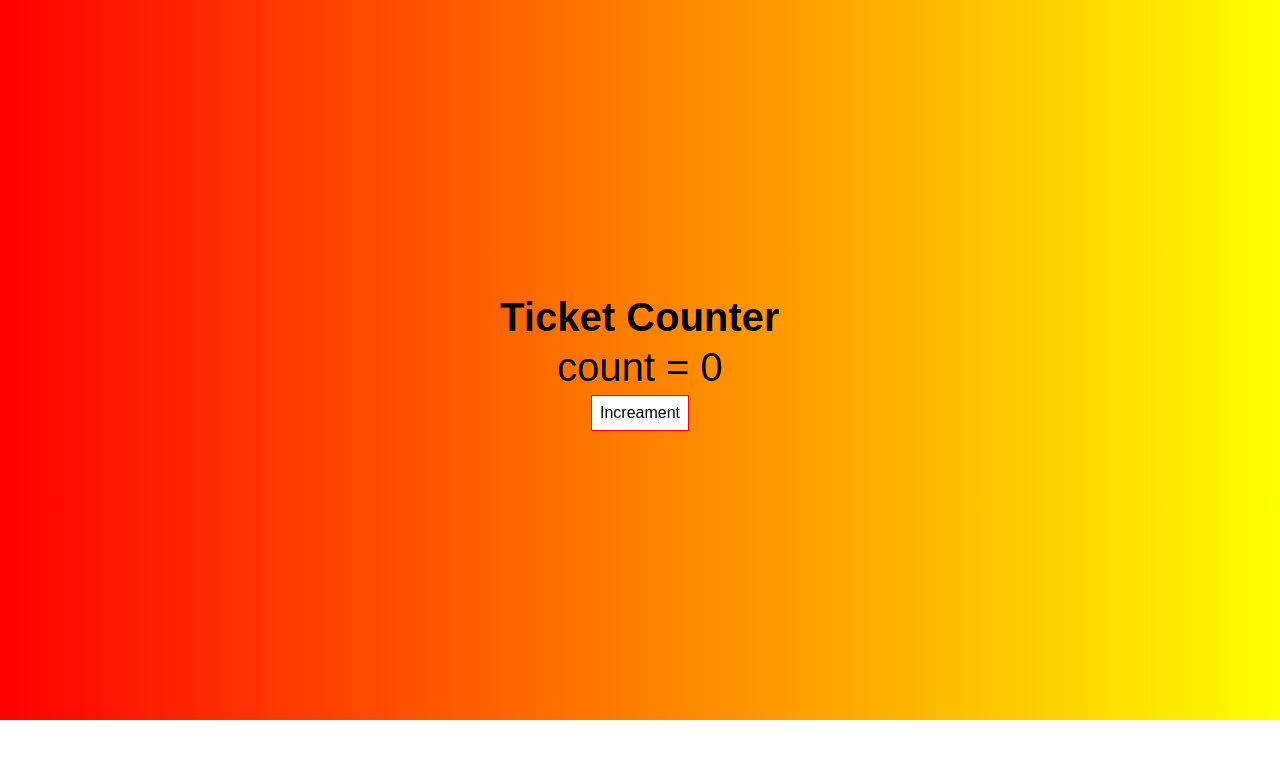
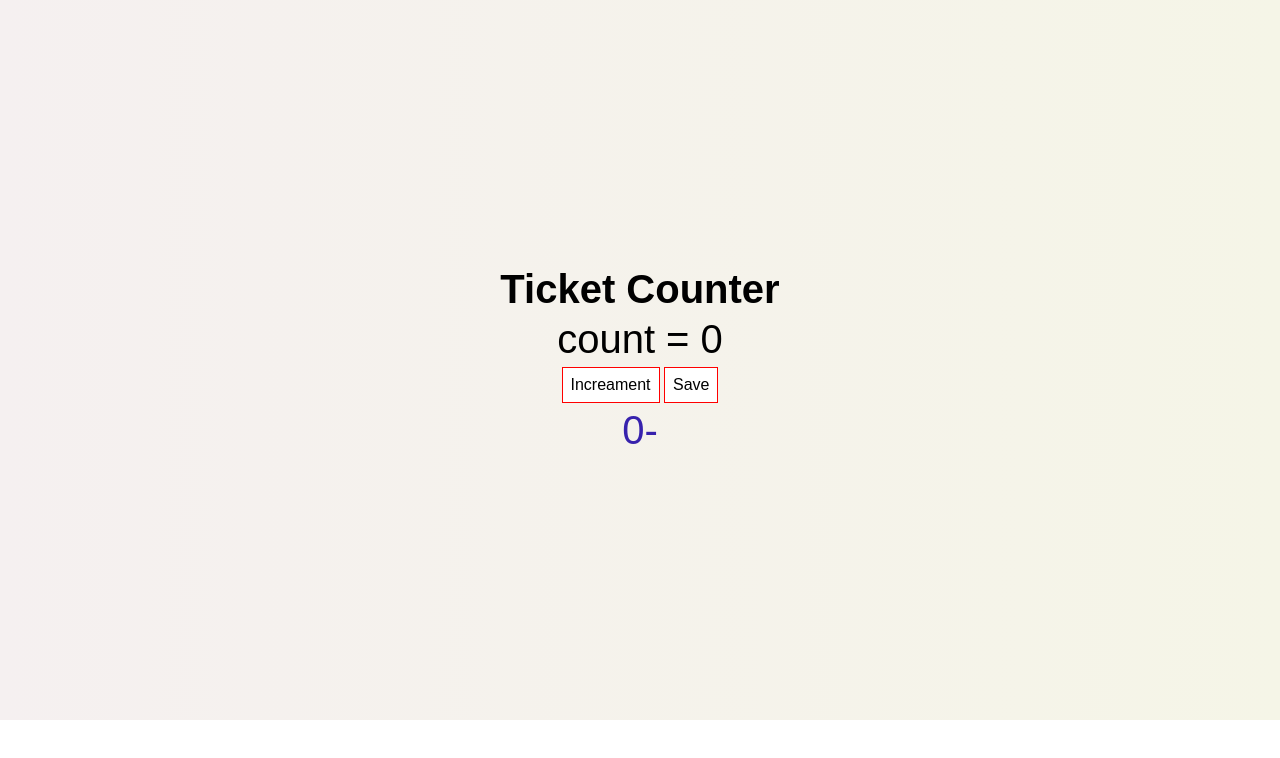
Before and after one commit to Diptanshu2002/js-increment, a plain HTML site: page demo/index.html in a window 1280 px wide. Drawn offline with Linux system fonts and the light colour scheme.

Commit message:
Added Save-btn and Storing previous entries

```diff
--- a/demo/indes.css
+++ b/demo/indes.css
@@ -9,7 +9,11 @@ body {
   font-family: sans-serif;
 }
 .main {
-  background-image: linear-gradient(to right, red, yellow);
+  background-image: linear-gradient(
+    to right,
+    rgb(245, 240, 240),
+    rgb(245, 245, 231)
+  );
   height: 90vh;
   display: flex;
   flex-direction: column;
@@ -28,3 +32,13 @@ button {
   padding: 0.5em;
   border: 1px solid red;
 }
+.main div:nth-child(3) {
+  color: rgb(55, 34, 173);
+  display: flex;
+  align-items: center;
+  justify-content: center;
+}
+.savePreviousData {
+  font-size: 1.5rem;
+  width: 100px;
+}
--- a/demo/index.html
+++ b/demo/index.html
@@ -1,5 +1,6 @@
 <!DOCTYPE html>
 <html lang="en">
+
 <head>
   <meta charset="UTF-8" />
   <meta http-equiv="X-UA-Compatible" content="IE=edge" />
@@ -7,16 +8,22 @@
   <link rel="stylesheet" href="indes.css" />
   <title>Counter</title>
 </head>
+
 <body>
   <div class="main">
-      <div>
+    <div class="main-child">
       <h2>Ticket Counter</h2>
       <p>count = <span id="count">0</span></p>
     </div>
-      <div>
+    <div class="main-child">
       <button type="button" onclick="increment()">Increament</button>
+      <button type="button" onclick="saveFunc()">Save</button>
+    </div>
+    <div id="hh" class="main-child">
+      <p id="savePreviousData">0-</p>
     </div>
   </div>
   <script src="index.js"></script>
 </body>
+
 </html>
--- a/demo/index.js
+++ b/demo/index.js
@@ -1,9 +1,11 @@
 let count = 0;
-//let counterText = document.getElementById("count");
-console.log(counterText);
 function increment() {
   count++;
-  //counterText.innerText = count;
   document.getElementById("count").innerText = count;
   console.log(count);
 }
+function saveFunc() {
+  let saveEl = document.getElementById("savePreviousData");
+  saveEl.innerText = `${count} - `;
+  console.log(saveEl);
+}
```
Lines whose indentation alone changed are shown as unchanged.
